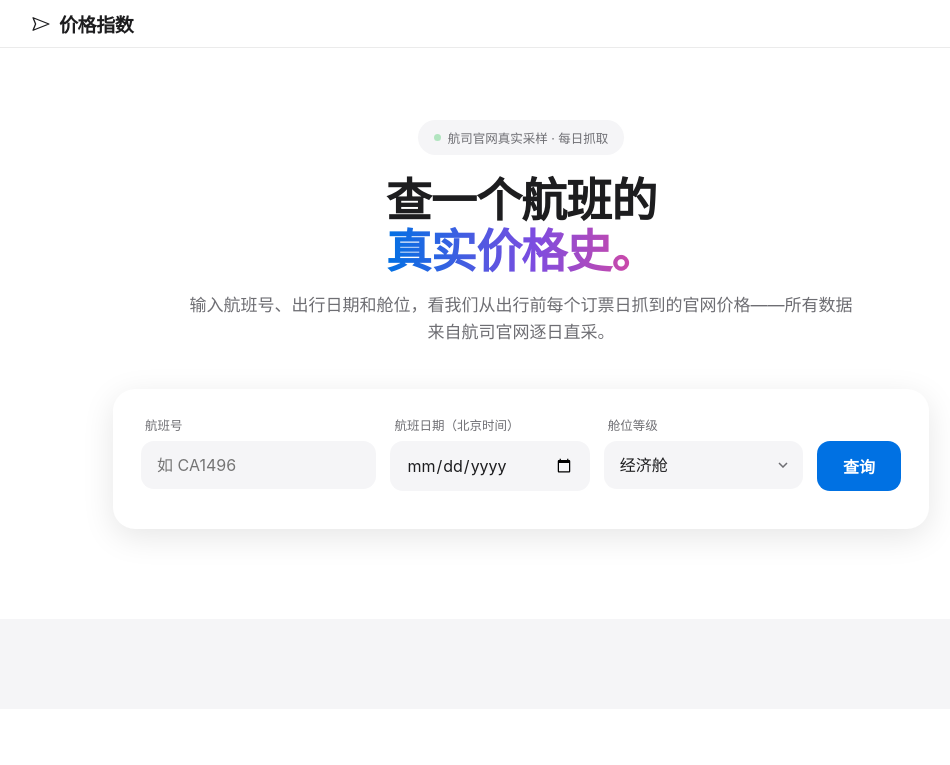
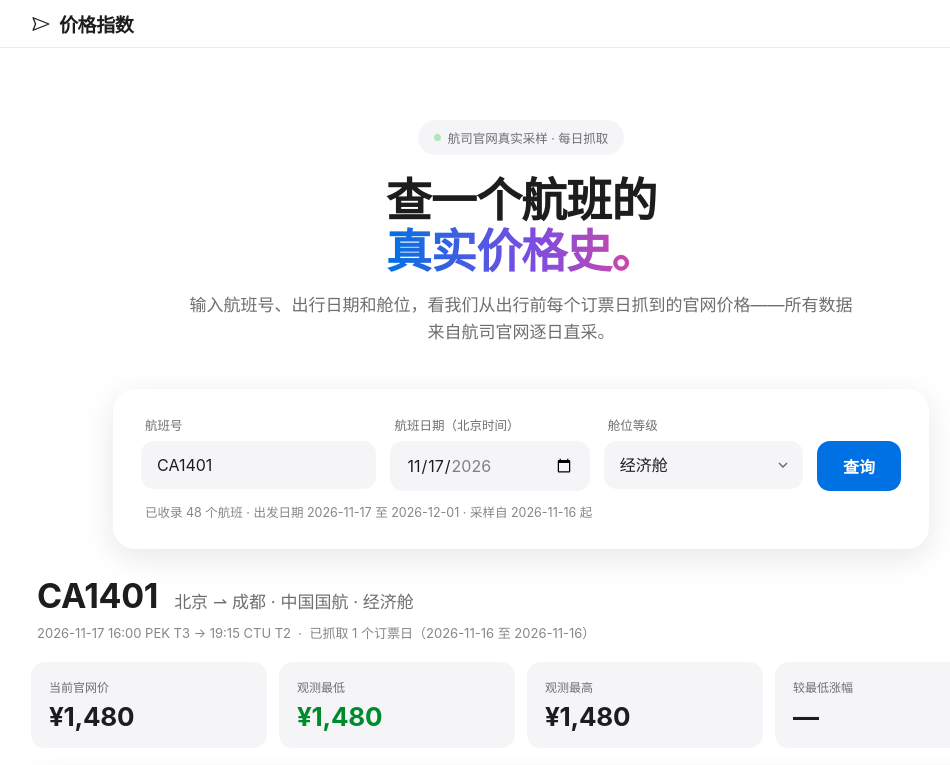
Before and after one commit to babysong1997/flight-price-index, a plain HTML site: page index.html in a window 1280 px wide. Shown: the top 765 px of the page, without its empty margins (119-1069 px from the left). Drawn offline with nearby package versions, Linux system fonts and the light colour scheme.

Commit message:
deploy: index.html

```diff
--- a/index.html
+++ b/index.html
@@ -5,6 +5,7 @@
 <meta name="viewport" content="width=device-width, initial-scale=1.0">
 <title>航线价格指数 · Flight Price Index</title>
 <script src="https://cdn.jsdelivr.net/npm/echarts@5.5.1/dist/echarts.min.js"></script>
+<script src="data.js?v=20261116b"></script>
 <style>
   :root{
     --ink:#1d1d1f; --ink-2:#6e6e73; --ink-3:#86868b;
```
